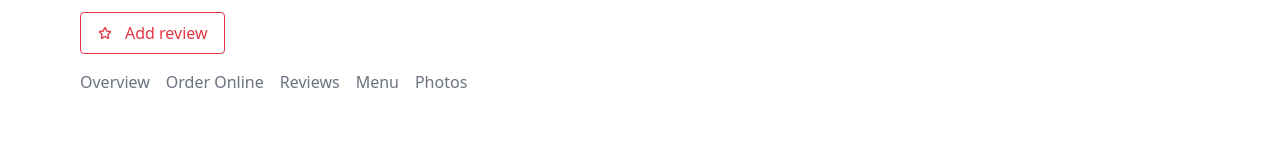
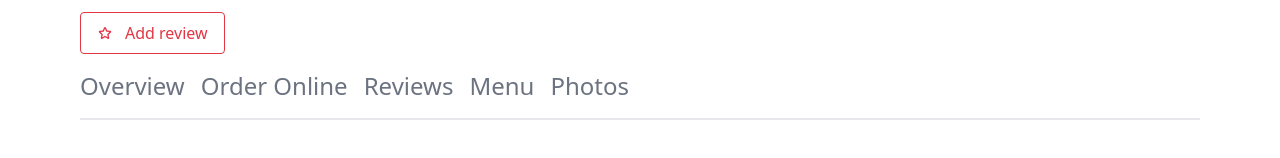
Before and after one commit to vinayakbanga/Zomato-NTCC, a React (Create React App) app in the folder client/: page /restaurant/1 in a window 1280 px wide. Shown: the part 639-797 px from the top of the page. Built offline with nearby package versions, Linux system fonts and the light colour scheme.

Commit message:
Tabs done

```diff
--- a/client/src/App.jsx
+++ b/client/src/App.jsx
@@ -40,6 +40,9 @@ function App() {
         component={Temp}
       />
       <RestaurantLayoutHOC path="/restaurant/:id/menu" exact component={Temp} />
+
+      <RestaurantLayoutHOC path="/restaurant/:id/reviews" exact component={Temp} />
+      <RestaurantLayoutHOC path="/restaurant/:id/photos" exact component={Temp} />
     </>
   );
 }
--- a/client/src/components/restaurant/Tabs.jsx
+++ b/client/src/components/restaurant/Tabs.jsx
@@ -17,8 +17,8 @@ const Tab=(props)=>{
     //     <h3 className="text-lg md:text-xl">{props.title}</h3>
     //   </div>
     <Link to={`/restaurant/${id}/${props.route}`}>
-        <div className={`text-${props.isActive ? `zomato` : `gray`}-500 font-medium`}>
-            <h3>{props.title}</h3>
+        <div className={`text-${props.isActive ? `zomato` : `gray`}-500 font-regular   ${props.isActive ? `border-b-2 border-zomato-400  `  : ``}  `} >
+            <h3 className='text-lg md:text-2xl'>{props.title}</h3>
         </div>
         </Link>
     )
@@ -55,7 +55,7 @@ const TabContainer = (props) => {
 }]
   return (
     <>
-    <div className="flex items-center gap-3 md:gap-4 overflow-x-scroll">
+    <div className="flex items-center pb-4 gap-3 md:gap-4 overflow-x-scroll border-b-2 ">
        {tabs.map((tab)=>(
         <Tab {...tab} key={`123${tab.route}`}/>
        ))}
```
